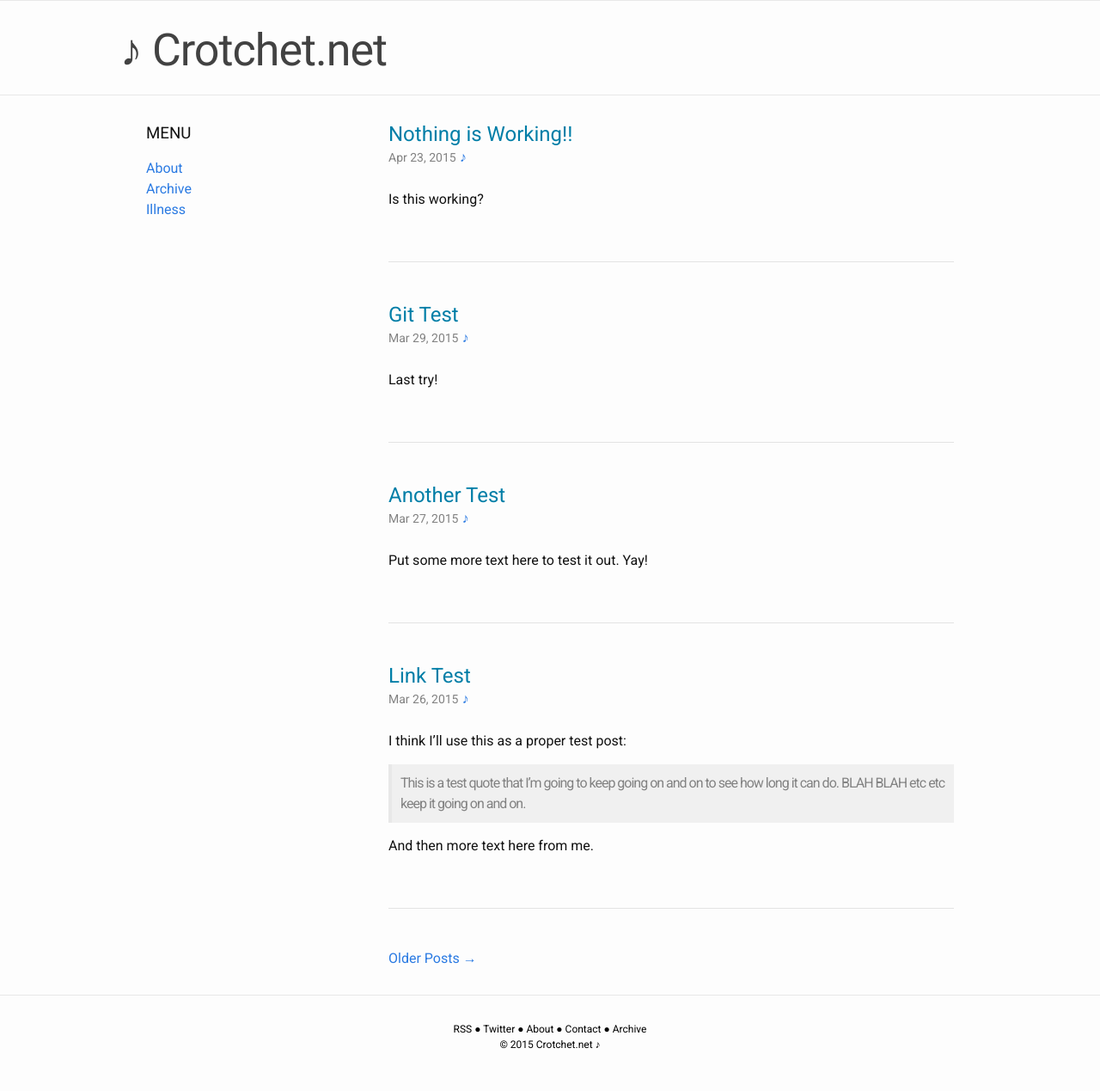
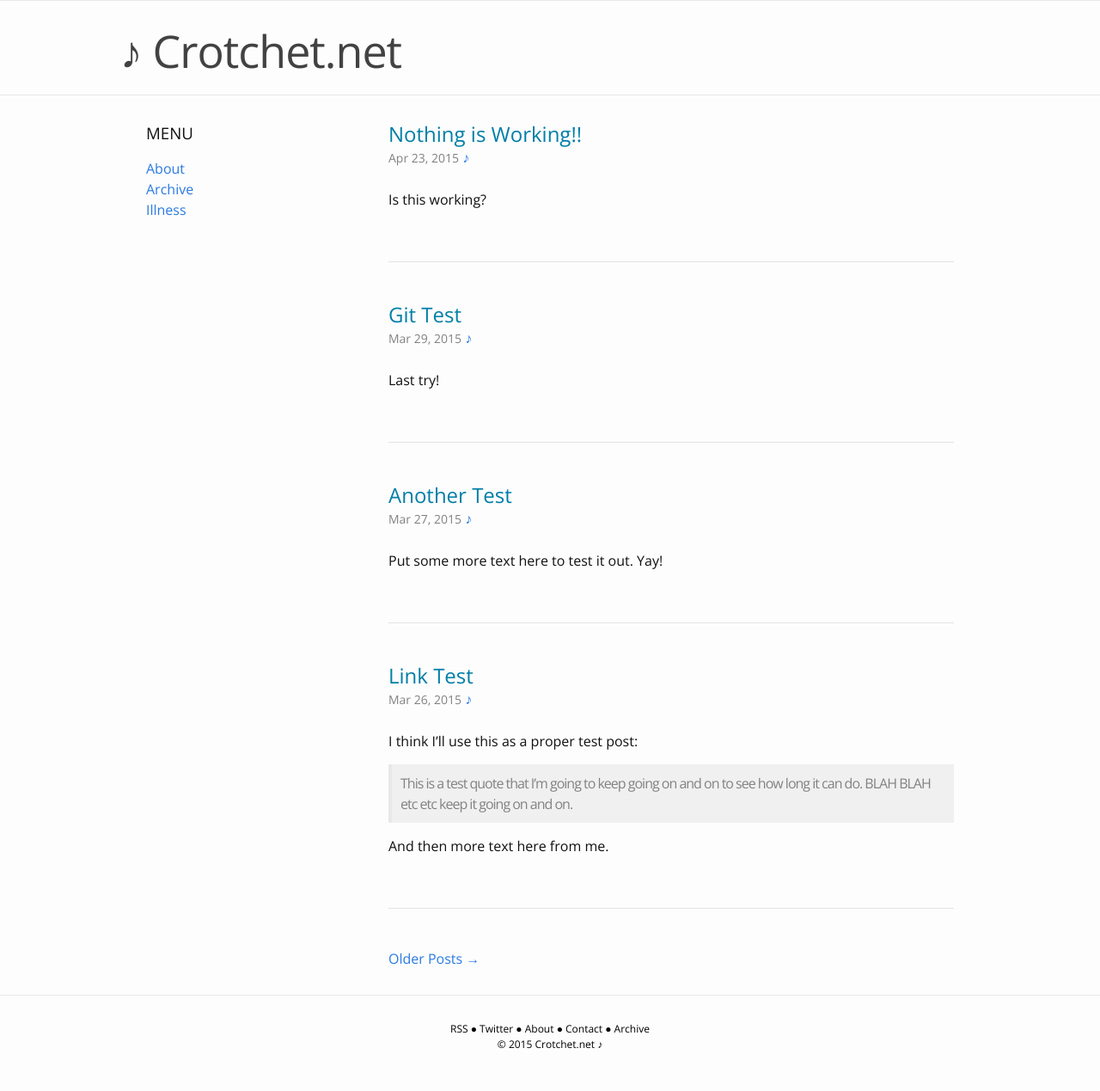
Before and after one commit to andyml123/andyml123.github.io, a Jekyll site: the page built from index.html, in a window 1280 px wide. Shown: the whole page at 86% size. Built offline with Jekyll 4.4.1, drawn with Linux system fonts in a browser that asks for light colours; the list of posts is cut into pages by our own code.

Commit message:
inital commit

```diff
--- a/css/main.scss
+++ b/css/main.scss
@@ -7,7 +7,7 @@ layout: null
 
 
 // Our variables
-$base-font-family: "Roboto", sans-serif;
+$base-font-family: "Open Sans", sans-serif;
 $base-font-size:   16px;
 $small-font-size:  $base-font-size * 0.875;
 $base-line-height: 1.5;
```
